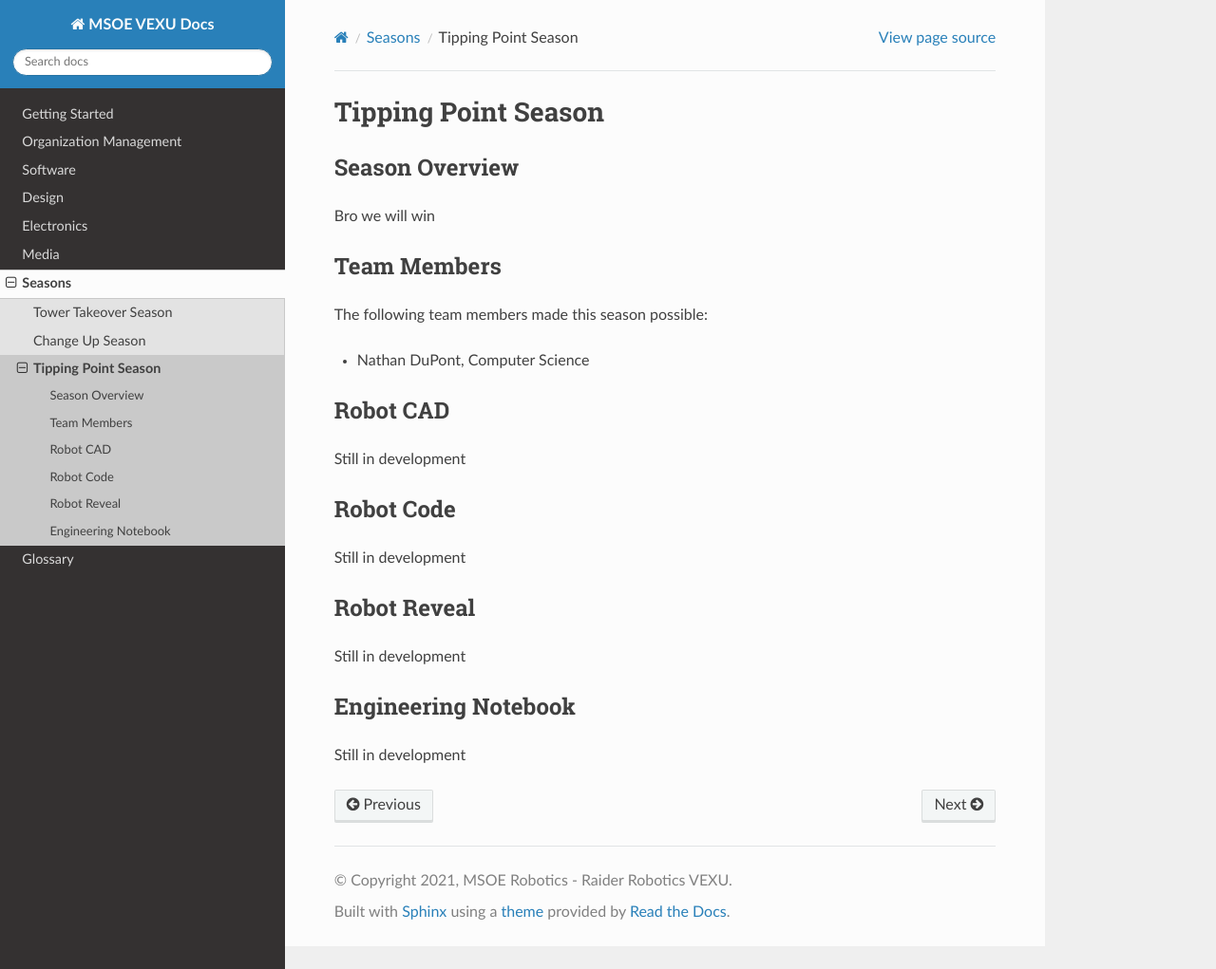
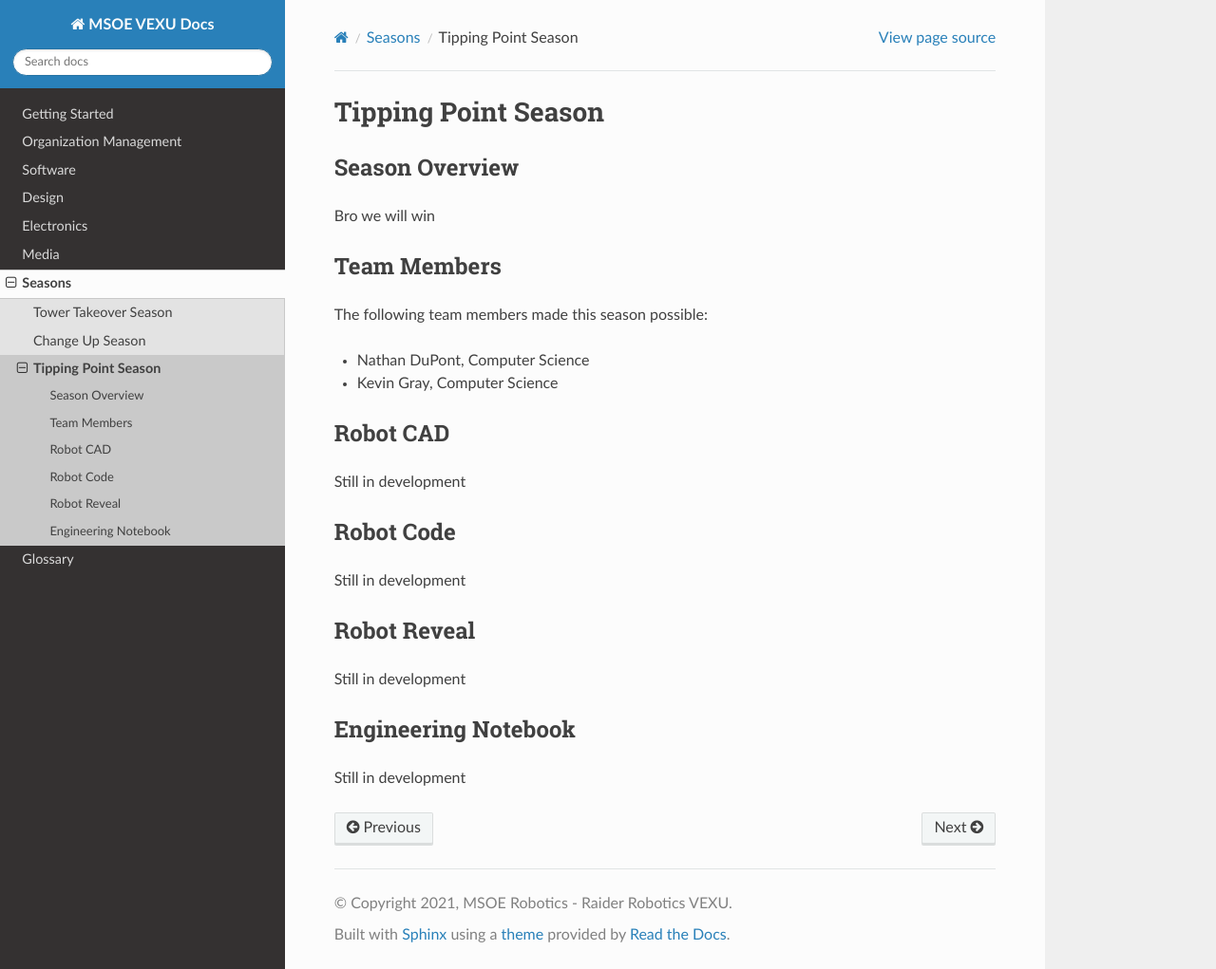
Before and after one commit to msoe-vex/docs, a Sphinx documentation site: the page built from source/seasons/tipping-point/tipping-point.rst, in a window 1280 px wide and 1021 px high. Shown: the whole window at 95% size. Built offline with Sphinx 7.4.7 and the Read the Docs theme 2.0.0, drawn with Linux system fonts in a browser that asks for light colours.

Commit message:
Added Kevin's name

```diff
--- a/source/seasons/tipping-point/tipping-point.rst
+++ b/source/seasons/tipping-point/tipping-point.rst
@@ -14,6 +14,7 @@ Team Members
 The following team members made this season possible:
 
 - Nathan DuPont, Computer Science
+- Kevin Gray, Computer Science
 
 
 Robot CAD
```
